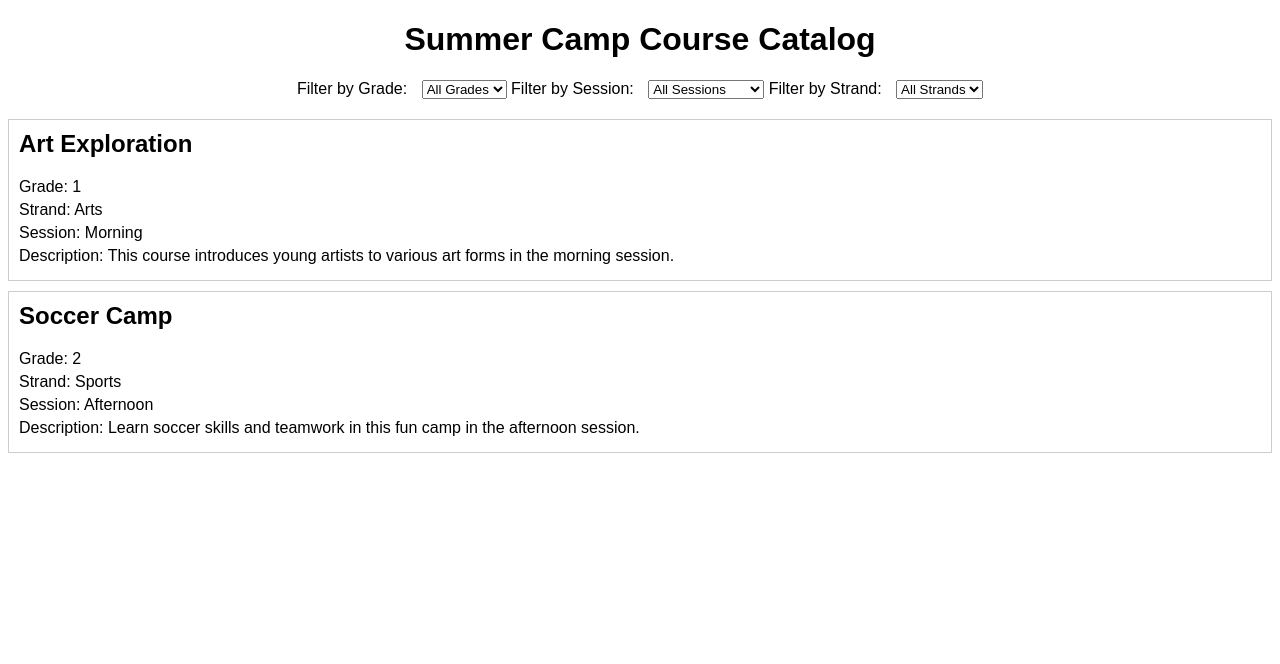
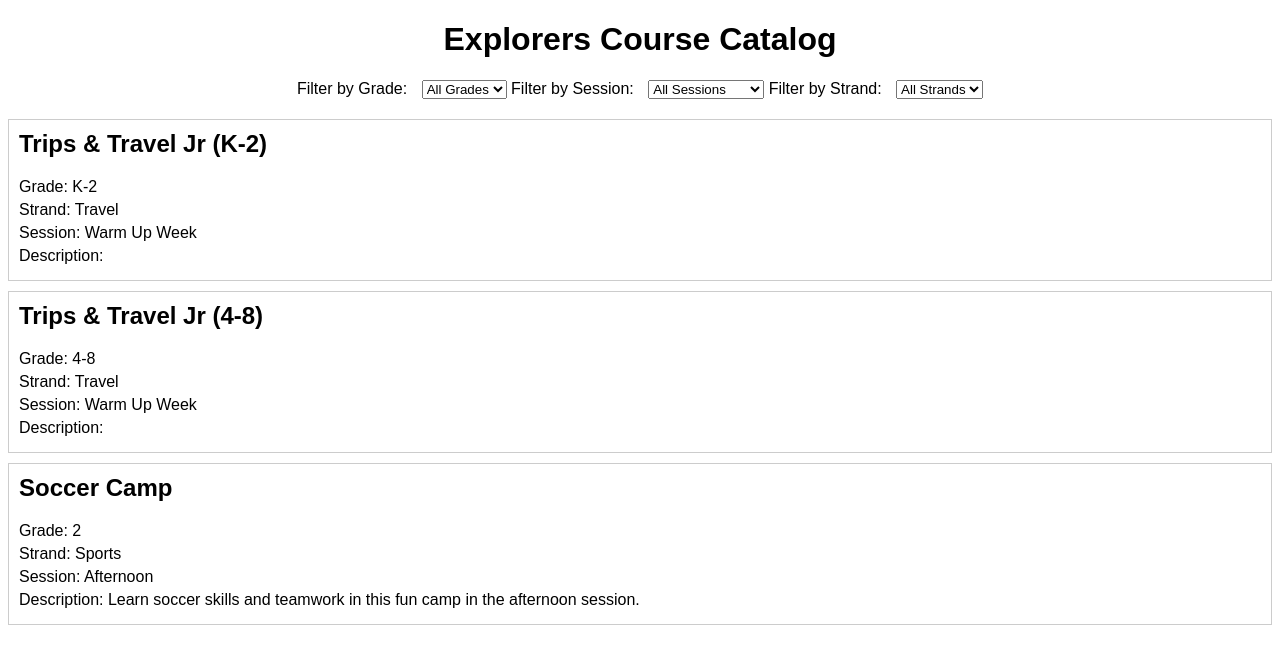
Before and after one commit to jschmidmb/branchesweb, a plain HTML site: page index.html in a window 1280 px wide. Drawn offline with Linux system fonts and the light colour scheme.

Commit message:
first two courses

```diff
--- a/index.html
+++ b/index.html
@@ -1,11 +1,11 @@
 <!DOCTYPE html>
 <html>
 <head>
-    <title>Summer Camp Course Catalog</title>
-    <link rel="stylesheet" type="text/css" href="styles.css">
+    <title>Explorers Course Catalog</title>
+    <link rel="stylesheet" type="text/css" href="https://jschmidmb.github.io/branchesweb/styles.css">
 </head>
 <body>
-    <h1>Summer Camp Course Catalog</h1>
+    <h1>Explorers Course Catalog</h1>
 
     <div class="filter-container">
         <label for="grade-filter">Filter by Grade:</label>
@@ -38,12 +38,20 @@
     </div>
 
     <div class="course-list">
-        <div class="course" data-grade="1" data-strand="arts" data-session="warm_up_week">
-            <h2>Art Exploration</h2>
-            <p>Grade: 1</p>
-            <p>Strand: Arts</p>
-            <p>Session: Morning</p>
-            <p>Description: This course introduces young artists to various art forms in the morning session.</p>
+        <div class="course" data-grade="K" data-grade="1" data-grade="2"  data-strand="travel" data-session="warm_up_week">
+            <h2>Trips & Travel Jr (K-2)</h2>
+            <p>Grade: K-2</p>
+            <p>Strand: Travel</p>
+            <p>Session: Warm Up Week</p>
+            <p>Description:</p>
+        </div>
+
+        <div class="course" data-grade="4" data-grade="5" data-grade="6" data-grade="7" data-grade="8" data-strand="travel" data-session="warm_up_week">
+            <h2>Trips & Travel Jr (4-8)</h2>
+            <p>Grade: 4-8</p>
+            <p>Strand: Travel</p>
+            <p>Session: Warm Up Week</p>
+            <p>Description:</p>
         </div>
 
         <div class="course" data-grade="2" data-strand="sports" data-session="week_1">
@@ -57,6 +65,6 @@
         <!-- Add more course entries with data attributes for grade, strand, and session -->
     </div>
 
-    <script src="script.js"></script>
+    <script src="https://jschmidmb.github.io/branchesweb/script.js"></script>
 </body>
 </html>
```
